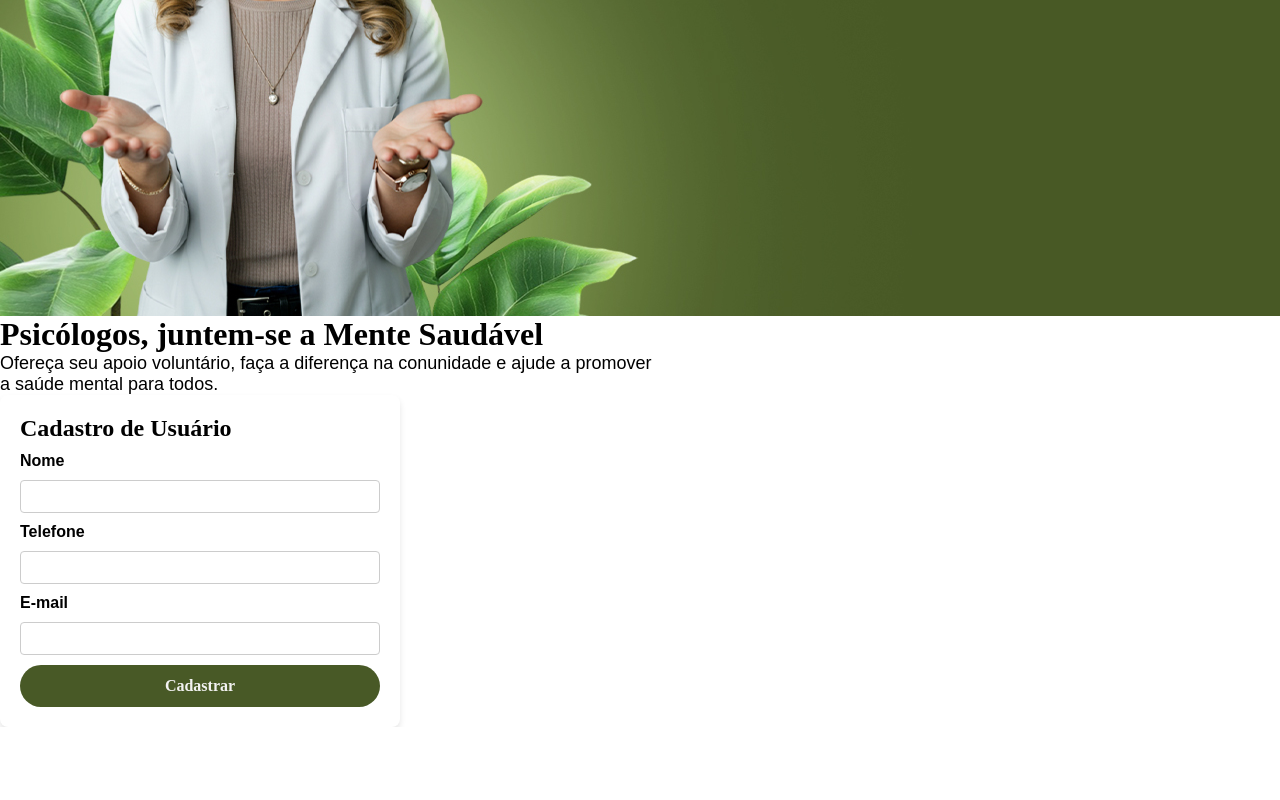
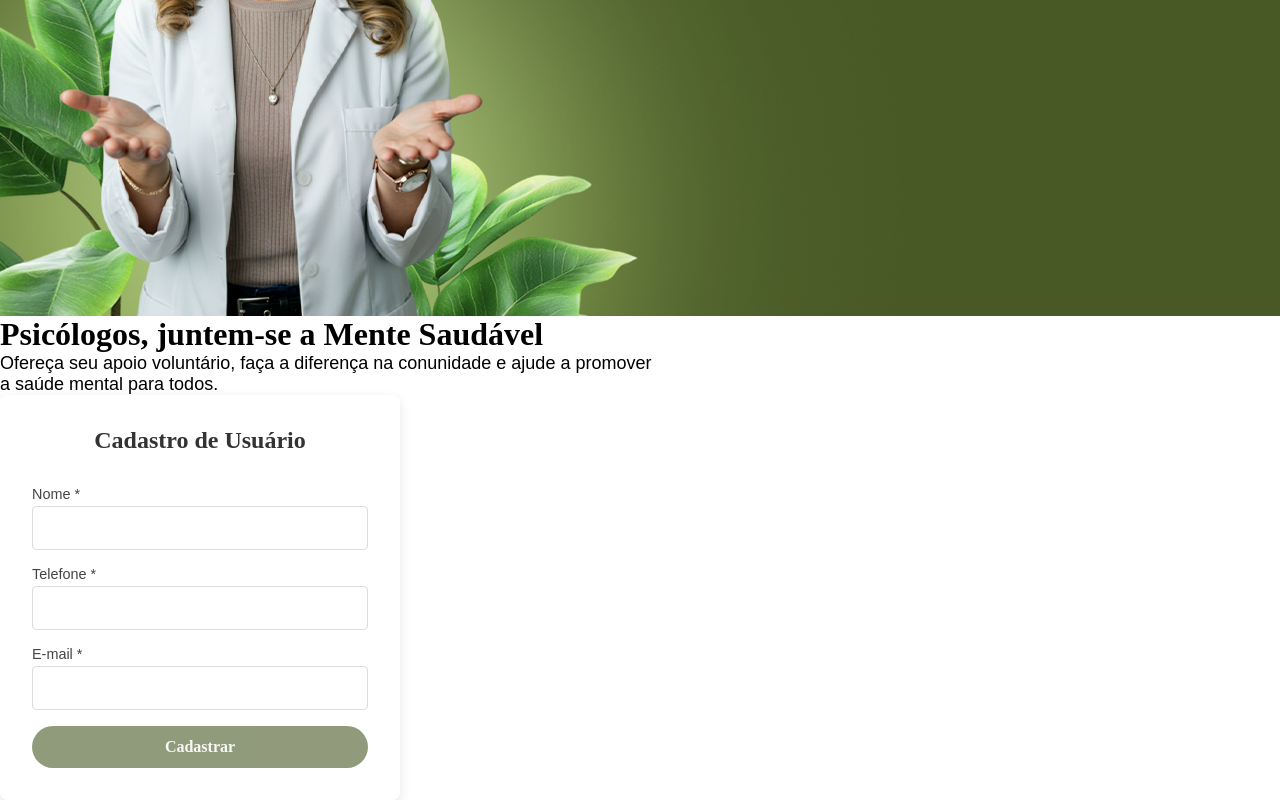
Before and after one commit to pedro-cruzz/projeto-semestral, a React (Vite) app: page / in a window 1280 px wide. Shown: the part 3703-4503 px from the top of the page. Before the commit the page ends 4430 px from the top, so only its background shows below. Built offline with nearby package versions, Linux system fonts and the light colour scheme; a web font is replaced by a local one.

Commit message:
feat: incrementar hook no UserForm

```diff
--- a/package.json
+++ b/package.json
@@ -12,7 +12,8 @@
   "dependencies": {
     "react": "^19.0.0",
     "react-dom": "^19.0.0",
-    "styled-components": "^6.1.15"
+    "styled-components": "^6.1.15",
+    "zod": "^3.24.2"
   },
   "devDependencies": {
     "@eslint/js": "^9.21.0",
--- a/src/components/Button/index.tsx
+++ b/src/components/Button/index.tsx
@@ -4,10 +4,11 @@ import { IButtonProps } from "./types";
 export function Button({
   children,
   onClick,
-  variant,
+  variant = "primary",
   width,
   height,
-  type,
+  type = "button",
+  disabled = false,
 }: IButtonProps) {
   return (
     <StyledButton
@@ -16,6 +17,7 @@ export function Button({
       width={width}
       height={height}
       type={type}
+      disabled={disabled}
     >
       {children}
     </StyledButton>
--- a/src/components/Button/types.ts
+++ b/src/components/Button/types.ts
@@ -7,4 +7,5 @@ export interface IButtonProps {
   width?: string;
   height?: string;
   type?: "button" | "submit" | "reset";
+  disabled?: boolean;
 }
--- /dev/null
+++ b/src/components/UserForm/components/InputField/index.tsx
@@ -0,0 +1,53 @@
+import { ChangeEvent, FocusEvent } from "react";
+import { InputContainer } from "../../styles";
+
+interface InputFieldProps {
+  label: string;
+  id: string;
+  name: string;
+  type: string;
+  value: string;
+  onChange: (e: ChangeEvent<HTMLInputElement>) => void;
+  onBlur?: (e: FocusEvent<HTMLInputElement>) => void;
+  error?: string;
+  required?: boolean;
+  maxLength?: number;
+}
+
+export function InputField({
+  label,
+  id,
+  name,
+  type,
+  value,
+  onChange,
+  onBlur,
+  error,
+  required,
+  maxLength,
+}: InputFieldProps) {
+  return (
+    <InputContainer $hasError={!!error}>
+      <label htmlFor={id}>
+        {label}
+        {required && " *"}
+      </label>
+      <input
+        id={id}
+        name={name}
+        type={type}
+        value={value}
+        onChange={onChange}
+        onBlur={onBlur}
+        maxLength={maxLength}
+        aria-invalid={!!error}
+        aria-describedby={error ? `${id}-error` : undefined}
+      />
+      {error && (
+        <p id={`${id}-error`} className="error-message" role="alert">
+          {error}
+        </p>
+      )}
+    </InputContainer>
+  );
+}
--- /dev/null
+++ b/src/components/UserForm/hooks/useUserForm.ts
@@ -0,0 +1,148 @@
+import { useState, useEffect, useRef } from "react";
+import { ZodError } from "zod";
+import { UserData, UserFormProps, UseUserFormReturn } from "../types";
+import { userSchema, userFieldSchemas } from "../validation";
+
+export function useUserForm({
+  onSubmit,
+  initialData,
+  resetOnSubmit = true,
+}: UserFormProps): UseUserFormReturn {
+  const [formData, setFormData] = useState<UserData>({
+    name: initialData?.name || "",
+    phone: initialData?.phone || "",
+    email: initialData?.email || "",
+  });
+
+  const [errors, setErrors] = useState<Partial<UserData>>({});
+  const [isSubmitting, setIsSubmitting] = useState(false);
+  const [touched, setTouched] = useState<
+    Partial<Record<keyof UserData, boolean>>
+  >({});
+  const debounceTimeout = useRef<number | null>(null);
+
+  const validateField = async (name: keyof UserData, value: string) => {
+    try {
+      await userFieldSchemas[name].parseAsync({ [name]: value });
+      setErrors((prev) => {
+        const newErrors = { ...prev };
+        delete newErrors[name];
+        return newErrors;
+      });
+      return true;
+    } catch (error) {
+      if (error instanceof ZodError) {
+        setErrors((prev) => ({
+          ...prev,
+          [name]: error.errors[0].message,
+        }));
+      }
+      return false;
+    }
+  };
+
+  const handleChange = (e: React.ChangeEvent<HTMLInputElement>) => {
+    const { name, value } = e.target;
+    let newValue = value;
+
+    if (name === "phone") {
+      newValue = formatPhoneNumber(value);
+    }
+
+    setFormData((prev) => ({ ...prev, [name]: newValue }));
+    setTouched((prev) => ({ ...prev, [name]: true }));
+
+    if (debounceTimeout.current) {
+      window.clearTimeout(debounceTimeout.current);
+    }
+
+    debounceTimeout.current = window.setTimeout(async () => {
+      await validateField(name as keyof UserData, newValue);
+    }, 300);
+  };
+
+  const handleBlur = async (e: React.FocusEvent<HTMLInputElement>) => {
+    const { name, value } = e.target;
+    await validateField(name as keyof UserData, value);
+  };
+
+  const handleSubmit = async (e: React.FormEvent) => {
+    e.preventDefault();
+    console.log("Submit iniciado", formData); // Debug
+    setIsSubmitting(true);
+
+    try {
+      const result = await userSchema.safeParseAsync(formData);
+      console.log("Resultado da validação:", result); // Debug
+
+      if (!result.success) {
+        const newErrors: Partial<UserData> = {};
+        result.error.errors.forEach((err) => {
+          newErrors[err.path[0] as keyof UserData] = err.message;
+        });
+        setErrors(newErrors);
+        console.log("Erros de validação:", newErrors); // Debug
+        return;
+      }
+
+      console.log("Dados válidos, chamando onSubmit:", result.data); // Debug
+      await onSubmit(result.data);
+
+      if (resetOnSubmit) {
+        console.log("Resetando formulário"); // Debug
+        resetForm();
+      }
+    } catch (error) {
+      console.error("Erro no submit:", error); // Debug
+    } finally {
+      setIsSubmitting(false);
+    }
+  };
+
+  const resetForm = () => {
+    setFormData({
+      name: initialData?.name || "",
+      phone: initialData?.phone || "",
+      email: initialData?.email || "",
+    });
+    setErrors({});
+    setTouched({});
+  };
+
+  useEffect(() => {
+    return () => {
+      if (debounceTimeout.current) {
+        window.clearTimeout(debounceTimeout.current);
+      }
+    };
+  }, []);
+
+  return {
+    formData,
+    errors,
+    touched,
+    isSubmitting,
+    handleChange,
+    handleBlur,
+    handleSubmit,
+    resetForm,
+    isValid:
+      Object.keys(errors).length === 0 &&
+      Object.values(formData).every((v) => v && v.trim() !== ""),
+  };
+}
+
+// Helper function para formatação de telefone
+function formatPhoneNumber(value: string): string {
+  const numbers = value.replace(/\D/g, "");
+  if (numbers.length > 11) return value.substring(0, 15);
+
+  if (numbers.length > 10) {
+    return numbers.replace(/^(\d{2})(\d{5})(\d{4})$/, "($1) $2-$3");
+  } else if (numbers.length > 6) {
+    return numbers.replace(/^(\d{2})(\d{4})(\d{0,4})$/, "($1) $2-$3");
+  } else if (numbers.length > 2) {
+    return numbers.replace(/^(\d{2})(\d{0,5})$/, "($1) $2");
+  }
+  return numbers;
+}
--- a/src/components/UserForm/index.tsx
+++ b/src/components/UserForm/index.tsx
@@ -1,64 +1,76 @@
-import { useState } from "react";
 import { Button } from "../Button";
-import { UserData, UserFormProps } from "./types";
+import { UserFormProps } from "./types";
 import { FormContainer } from "./styles";
+import { useUserForm } from "./hooks/useUserForm";
+import { InputField } from "./components/InputField";
 
-export function UserForm({ onSubmit }: UserFormProps) {
-  const [formData, setFormData] = useState<UserData>({
-    name: "",
-    phone: "",
-    email: "",
+export function UserForm({
+  onSubmit,
+  initialData,
+  resetOnSubmit = true,
+}: UserFormProps) {
+  const {
+    formData,
+    errors,
+    touched,
+    isSubmitting,
+    handleChange,
+    handleBlur,
+    handleSubmit,
+    isValid,
+  } = useUserForm({
+    onSubmit,
+    initialData,
+    resetOnSubmit,
   });
-
-  const handleChange = (e: React.ChangeEvent<HTMLInputElement>) => {
-    setFormData({
-      ...formData,
-      [e.target.name]: e.target.value,
-    });
-  };
-
-  const handleSubmit = (e: React.FormEvent) => {
-    e.preventDefault();
-    onSubmit(formData);
-    setFormData({ name: "", phone: "", email: "" });
-  };
 
   return (
     <FormContainer onSubmit={handleSubmit}>
       <h2>Cadastro de Usuário</h2>
 
-      <label htmlFor="name">Nome</label>
-      <input
+      <InputField
+        label="Nome"
         id="name"
         name="name"
         type="text"
         value={formData.name}
         onChange={handleChange}
+        onBlur={handleBlur}
+        error={touched.name ? errors.name : undefined}
         required
       />
 
-      <label htmlFor="phone">Telefone</label>
-      <input
+      <InputField
+        label="Telefone"
         id="phone"
         name="phone"
         type="tel"
         value={formData.phone}
         onChange={handleChange}
+        onBlur={handleBlur}
+        error={touched.phone ? errors.phone : undefined}
+        maxLength={15}
         required
       />
 
-      <label htmlFor="email">E-mail</label>
-      <input
+      <InputField
+        label="E-mail"
         id="email"
         name="email"
         type="email"
         value={formData.email}
         onChange={handleChange}
+        onBlur={handleBlur}
+        error={touched.email ? errors.email : undefined}
         required
       />
 
-      <Button variant="secondary" type="submit">
-        Cadastrar
+      <Button
+        variant="secondary"
+        type="submit"
+        disabled={!isValid || isSubmitting}
+      >
+        {isSubmitting ? "Cadastrando..." : "Cadastrar"}
       </Button>
     </FormContainer>
   );
--- a/src/components/UserForm/styles.ts
+++ b/src/components/UserForm/styles.ts
@@ -4,20 +4,54 @@ export const FormContainer = styled.form`
   width: 100%;
   max-width: 400px;
   background: #ffffff;
-  padding: 20px;
+  padding: 2rem;
   border-radius: 8px;
   display: flex;
   flex-direction: column;
-  gap: 10px;
-  box-shadow: 0px 4px 6px rgba(0, 0, 0, 0.1);
+  gap: 1rem;
+  box-shadow: 0px 4px 12px rgba(0, 0, 0, 0.1);
+
+  h2 {
+    margin: 0 0 1rem 0;
+    color: #333;
+    text-align: center;
+  }
+`;
+
+export const InputContainer = styled.div<{ $hasError: boolean }>`
+  display: flex;
+  flex-direction: column;
+  gap: 0.25rem;
 
   label {
-    font-weight: bold;
+    font-weight: 500;
+    color: #444;
+    font-size: 0.9rem;
   }
 
   input {
-    padding: 8px;
-    border: 1px solid #ccc;
+    padding: 0.75rem;
+    border: 1px solid ${({ $hasError }) => ($hasError ? "#ff4444" : "#ddd")};
     border-radius: 4px;
+    font-size: 1rem;
+    transition: border-color 0.2s;
+
+    &:focus {
+      outline: none;
+      border-color: ${({ $hasError }) => ($hasError ? "#ff4444" : "#0099ff")};
+      box-shadow: 0 0 0 2px
+        ${({ $hasError }) =>
+          $hasError ? "rgba(255, 68, 68, 0.2)" : "rgba(0, 153, 255, 0.2)"};
+    }
+
+    &:disabled {
+      background-color: #f5f5f5;
+    }
+  }
+
+  .error-message {
+    color: #ff4444;
+    font-size: 0.8rem;
+    margin: 0;
   }
 `;
--- /dev/null
+++ b/src/components/UserForm/validation.ts
@@ -0,0 +1,52 @@
+import { z } from "zod";
+
+// Regex para validar telefone brasileiro com DDD
+const phoneRegex = /^\(\d{2}\) \d{4,5}-\d{4}$/;
+
+// Schemas base sem transformações
+const baseSchemas = {
+  name: z
+    .string()
+    .min(1, "O nome é obrigatório")
+    .max(100, "O nome deve ter no máximo 100 caracteres")
+    .regex(/^[a-zA-ZÀ-ÿ\s']+$/, "O nome deve conter apenas letras"),
+
+  phone: z
+    .string()
+    .min(14, "O telefone deve estar no formato (99) 99999-9999")
+    .max(15, "O telefone deve estar no formato (99) 99999-9999")
+    .refine((value) => phoneRegex.test(value)),
+
+  email: z
+    .string()
+    .min(1, "O e-mail é obrigatório")
+    .email("Digite um e-mail válido (exemplo: email@dominio.com)")
+    .max(100, "O e-mail deve ter no máximo 100 caracteres"),
+};
+
+// Schema completo com transformações
+export const userSchema = z
+  .object({
+    name: baseSchemas.name,
+    phone: baseSchemas.phone.transform((value) => value.replace(/\D/g, "")),
+    email: baseSchemas.email.transform((value) => value.toLowerCase().trim()),
+  })
+  .refine(
+    (data) => {
+      return !data.name.includes(data.email.split("@")[0]);
+    },
+    {
+      message: "O nome não pode conter parte do e-mail",
+      path: ["name"],
+    }
+  );
+
+// Tipo derivado do schema
+export type UserFormValues = z.infer<typeof userSchema>;
+
+// Schemas parciais para validação de campos individuais
+export const userFieldSchemas = {
+  name: z.object({ name: baseSchemas.name }),
+  phone: z.object({ phone: baseSchemas.phone }),
+  email: z.object({ email: baseSchemas.email }),
+};
--- a/src/pages/Home/index.tsx
+++ b/src/pages/Home/index.tsx
@@ -18,6 +18,7 @@ export function Home() {
     console.log("Usuário cadastrado:", data);
     alert(`Usuário ${data.name} cadastrado com sucesso!`);
   };
+
   return (
     <>
       <div>
```
Also changed, not shown: src/components/UserForm/types.ts (+15 -1 lines), 1 other file (tests, documents, lock files or other folders).
